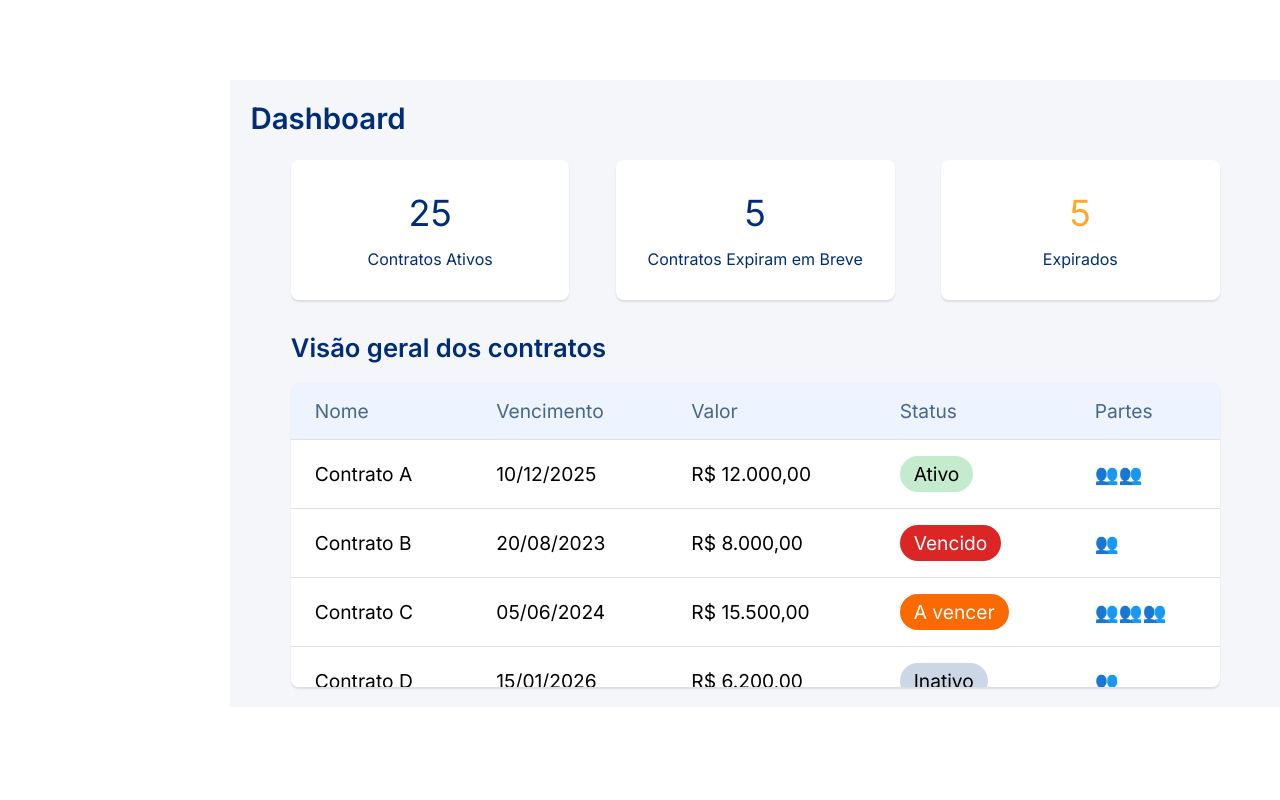
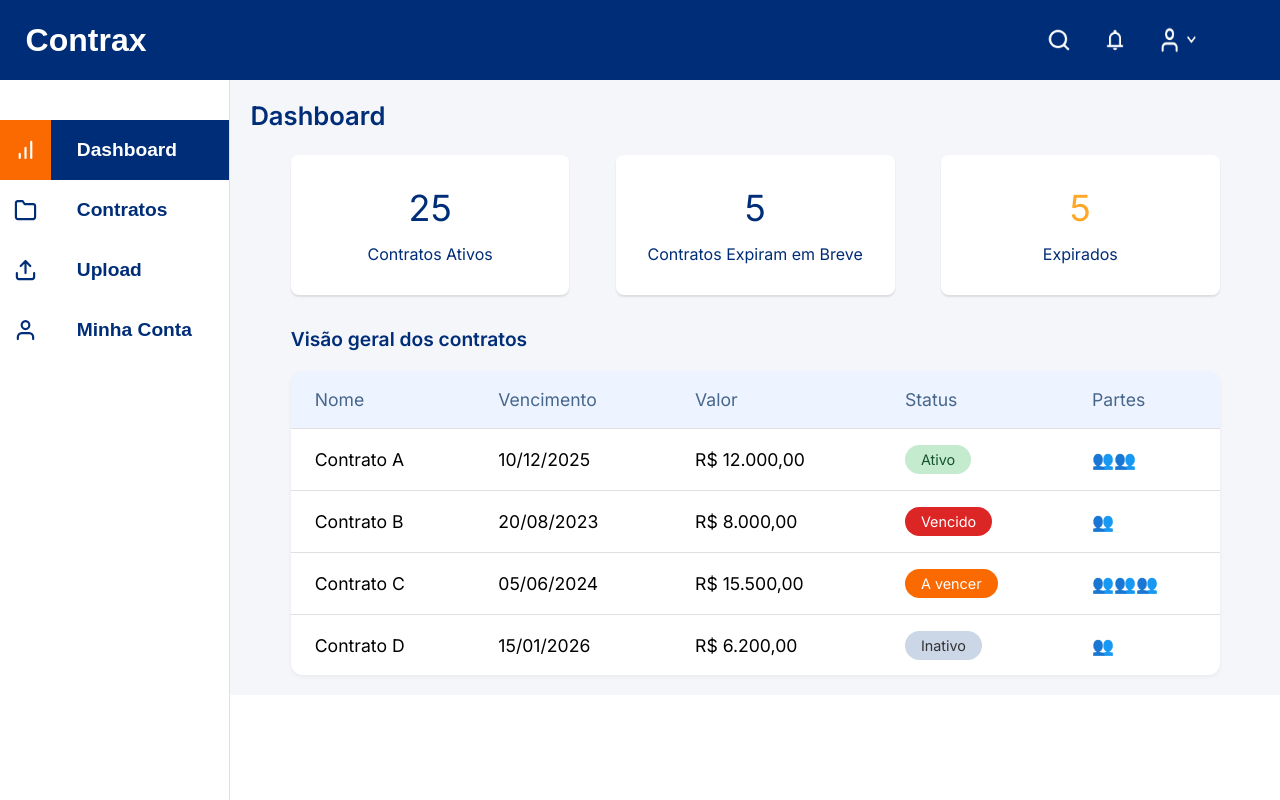
Before and after one commit to Gabstaudt/Contrax, a plain HTML site: page Inicial/inicial.html in a window 1280 px wide. Drawn offline with Linux system fonts and the light colour scheme; files whose address does not match are found by name.

Commit message:
ajuste de bug e ajuste de visual da tela inicial

```diff
--- a/Inicial/inicial.css
+++ b/Inicial/inicial.css
@@ -138,7 +138,7 @@ body, html {
 
 
 .page-title {
-  font-size: 2.3vw;
+  font-size: 2.0vw;
   font-weight: 700;
   font-family: 'Inter', sans-serif;
   color: #002D77;
@@ -150,7 +150,7 @@ body, html {
   display: flex;
   justify-content: space-between;
   gap: 20px;
-  margin: 0 4% 32px 4%; /* margem lateral */
+  margin: 0 4% 32px 4%;
   flex-wrap: nowrap;
 }
 
@@ -192,7 +192,7 @@ body, html {
 
 /* TÍTULO DA TABELA */
 .table-title {
-  font-size: 2vw;
+  font-size: 1.5vw;
   font-weight: 700;
   color: #002D77;
   margin: 0 4% 20px 4%;
@@ -200,19 +200,19 @@ body, html {
 
 .table-wrapper {
   background: white;
-  border-radius: 8px;
+  border-radius: 12px;
   margin: 0 4%;
   overflow-x: auto;
-  box-shadow: 0 2px 2px rgba(0, 0, 0, 0.1);
+  box-shadow: 0 2px 4px rgba(0, 0, 0, 0.05);
   width: 92%;
   max-width: 1300px;
 }
 
 table {
   width: 100%;
-  min-width: 600px;
+  min-width: 720px;
   border-collapse: collapse;
-  font-size: 1.5vw;
+  font-size: 1.1rem;
   font-family: 'Inter', sans-serif;
 }
 
@@ -221,29 +221,40 @@ thead {
 }
 
 thead th {
-  padding: 16px 24px;
+  padding: 18px 24px;
+  height: 56px;
   text-align: left;
-  font-weight: 400;
+  font-weight: 500;
   color: #47668B;
 }
 
 tbody td {
   padding: 16px 24px;
   color: #000000;
+  height: 60px;
+  background-color: white;
   border-top: 1px solid #e0e0e0;
 }
 
+
+tbody tr:last-child td:first-child {
+  border-bottom-left-radius: 12px;
+}
+tbody tr:last-child td:last-child {
+  border-bottom-right-radius: 12px;
+}
 /* STATUS */
 .status {
-  padding: 6px 14px;
+  padding: 6px 16px;
   border-radius: 20px;
-  font-size: 1.2rem;
+  font-size: 0.9rem;
   font-weight: 500;
   display: inline-block;
 }
 
 .status.ativo {
   background-color: #C5EBCF;
+  color: #14532d;
 }
 
 .status.vencido {
@@ -258,8 +269,11 @@ tbody td {
 
 .status.inativo {
   background-color: #CBD6E6;
+  color: #333;
 }
-/* RESPONSIVIDADE - AJUSTE PROPORCIONAL SEM MUDAR O LAYOUT */
+
+
+/* */
 @media screen and (max-width: 1440px) {
   .card {
     width: 360px;
--- a/Inicial/inicial.js
+++ b/Inicial/inicial.js
@@ -1,4 +1,6 @@
+// inicial.js
 
+// Função para carregar HTML em um container
 async function loadComponent(id, path) {
   try {
     const res = await fetch(path);
@@ -10,12 +12,11 @@ async function loadComponent(id, path) {
   }
 }
 
-
+// Aguarda navbar ser carregada e ativa os links
 function waitForNavbarReady(callback) {
   const check = () => {
     const navItems = document.querySelectorAll('.nav-item');
     if (navItems.length > 0) {
-      console.log(`[✔] ${navItems.length} itens da navbar encontrados`);
       callback(navItems);
     } else {
       requestAnimationFrame(check);
@@ -24,15 +25,11 @@ function waitForNavbarReady(callback) {
   requestAnimationFrame(check);
 }
 
-
+// Define os redirecionamentos
 function ativarLinksNavbar(navItems) {
   navItems.forEach((item) => {
     const label = item.querySelector('.label')?.textContent?.trim();
-    console.log(`[🟡] Registrando listener para: ${label}`);
-
     item.addEventListener('click', () => {
-      console.log(`[🟢] Clicado: ${label}`);
-
       switch (label) {
         case 'Dashboard':
           window.location.href = '../inicial/inicial.html';
@@ -46,20 +43,16 @@ function ativarLinksNavbar(navItems) {
         case 'Minha Conta':
           window.location.href = '../user/user.html';
           break;
-        default:
-          console.warn(`[⚠️] Label desconhecido: ${label}`);
       }
     });
   });
 }
 
-r
+// INÍCIO DO SCRIPT
 await loadComponent('navbar-container', '../navbar/nav.html');
-
-
 waitForNavbarReady(ativarLinksNavbar);
 
-
+// Sidebar com destaque no "Dashboard"
 let sidebar = await fetch('../sidebar/side.html').then(res => res.text());
 sidebar = sidebar
   .replace('{{dashboard}}', 'active')
@@ -67,4 +60,3 @@ sidebar = sidebar
   .replace('{{upload}}', '')
   .replace('{{conta}}', '');
 document.getElementById('sidebar-container').innerHTML = sidebar;
-console.log('[✔] Sidebar carregada e atualizada');
--- a/upload/upload.css
+++ b/upload/upload.css
@@ -1,21 +1,33 @@
-body, html {
+/* RESET */
+* {
   margin: 0;
   padding: 0;
-  font-family: 'Inter', sans-serif;
-  height: 100%;
-  overflow-y: auto;
+  box-sizing: border-box;
 }
 
+body, html {
+  height: 100%;
+  font-family: 'Inter', sans-serif;
+  overflow-y: auto;
+  background-color: #F4F6FA;
+}
+
+.layout {
+  display: flex;
+  margin-top: 80px;
+}
+
+/* NAVBAR */
 .navbar {
   position: fixed;
   top: 0;
   left: 0;
   height: 80px;
-  width: 95%;
+  width: 100%;
   background-color: #002D77;
   display: flex;
+  justify-content: space-between;
   align-items: center;
-  justify-content: space-between;
   padding: 0 40px;
   z-index: 1000;
 }
@@ -44,21 +56,17 @@ body, html {
   height: 32px;
 }
 
-.layout {
-  display: flex;
-  margin-top: 80px;
-}
-
 /* SIDEBAR */
 .sidebar {
   position: fixed;
-  top: 70px;
+  top: 80px;
   left: 0;
-  width: 345px;
+  width: 18vw;
   height: calc(100vh - 80px);
   background: #ffffff;
   padding-top: 40px;
   border-right: 1px solid #e0e0e0;
+  overflow-y: auto;
 }
 
 .sidebar ul {
@@ -70,60 +78,65 @@ body, html {
   display: flex;
   align-items: center;
   height: 60px;
-  cursor: pointer;
   font-family: 'Montserrat', sans-serif;
-  font-size: 24px;
+  font-size: 1.2vw;
   font-weight: 600;
   color: #002D77;
+  cursor: pointer;
 }
 
 .icon-wrapper {
-  width: 72px;
+  width: 4vw;
+  height: 60px;
   display: flex;
+  align-items: center;
   justify-content: center;
+}
+
+.label {
+  padding-left: 2vw;
+  width: 100%;
+  display: flex;
   align-items: center;
 }
 
-.label {
-  padding-left: 32px;
-  width: 273px;
-}
-
 .nav-item.active {
-  background: linear-gradient(to right, #FB6A00 0px, #FB6A00 72px, #002D77 72px);
+  background: linear-gradient(to right, #FB6A00 0px, #FB6A00 4vw, #002D77 4vw);
   color: white;
 }
 
-.nav-item.active .label,
-.nav-item.active img {
-  color: white;
+.nav-item.active img,
+.nav-item.active .label {
   filter: brightness(0) invert(1);
 }
 
 /* CONTEÚDO PRINCIPAL */
 .main-upload {
-  margin-left: 345px;
+  margin-left: 18vw;
   padding: 32px;
   flex: 1;
-  background-color: #F4F6FA;
+  min-height: calc(100vh - 80px);
 }
 
 .upload-title {
-  font-size: 30px;
+  font-size: 2vw;
   font-weight: 700;
   color: #002D77;
   margin-bottom: 32px;
 }
 
+/* ÁREA UPLOAD + FORMULÁRIO */
 .upload-area {
   display: flex;
+  flex-wrap: wrap;
   gap: 40px;
+  justify-content: space-between;
 }
 
-/* ÁREA DE UPLOAD */
 .upload-box {
-  width: 343px;
-  height: 419px;
+  width: 100%;
+  max-width: 350px;
+  height: 440px;
   background: #FFFFFF;
   border: 2px dashed #1877F2;
   display: flex;
@@ -139,7 +152,7 @@ body, html {
 }
 
 .upload-text {
-  font-size: 20x;
+  font-size: 20px;
   font-weight: 500;
   text-align: center;
   color: #002D77;
@@ -148,10 +161,11 @@ body, html {
 /* FORMULÁRIO */
 .form-box {
   flex: 1;
+  min-width: 300px;
 }
 
 .form-title {
-  font-size: 30px;
+  font-size: 1.7vw;
   font-weight: 600;
   color: #002D77;
   margin-bottom: 32px;
@@ -165,7 +179,7 @@ body, html {
 }
 
 .form-group label {
-  font-size: 20px;
+  font-size: 18px;
   color: #002D77;
 }
 
@@ -174,31 +188,34 @@ textarea {
   background-color: #FFFFFF;
   border: 1px solid #CBD6E6;
   border-radius: 10px;
-  padding: 0 16px;
+  padding: 12px;
   font-size: 16px;
   font-family: 'Inter', sans-serif;
 }
 
 .form-group input {
-  height: 40px;
-  width: 615px;
+  width: 100%;
+  max-width: 615px;
 }
 
 textarea {
-  width: 615px;
+  width: 100%;
+  max-width: 615px;
   height: 87px;
   padding-top: 10px;
   resize: none;
 }
 
-/* CAMPOS DE DATA */
+/* LINHA DE DATAS */
 .form-row {
   display: flex;
-  gap: 35px;
+  gap: 20px;
+  flex-wrap: wrap;
 }
 
 .form-group.half input {
-  width: 290px;
+  width: 100%;
+  max-width: 290px;
 }
 
 /* BOTÕES */
@@ -206,11 +223,13 @@ textarea {
   margin-top: 32px;
   display: flex;
   justify-content: space-between;
+  flex-wrap: wrap;
   align-items: center;
+  gap: 20px;
 }
 
 .cancelar {
-  font-size: 20px;
+  font-size: 18px;
   font-weight: 500;
   color: #002D77;
   cursor: pointer;
@@ -219,13 +238,14 @@ textarea {
 .button-group {
   display: flex;
   gap: 10px;
+  flex-wrap: wrap;
 }
 
 .btn {
-  font-size: 20px;
+  font-size: 16px;
   font-weight: 500;
   font-family: 'Inter', sans-serif;
-  height: 60px;
+  height: 50px;
   border-radius: 10px;
   border: 1px solid #7694B8;
   cursor: pointer;
@@ -234,15 +254,15 @@ textarea {
 .btn.sec {
   background-color: #FFFFFF;
   color: #002D77;
-  width: 198px;
+  width: 180px;
 }
 
 .btn.sec.wide {
-  width: 245px;
+  width: 220px;
 }
 
 .btn.primary {
-  width: 202px;
+  width: 190px;
   background-color: #FB6A00;
   color: #EBEFF7;
   border: none;
```
